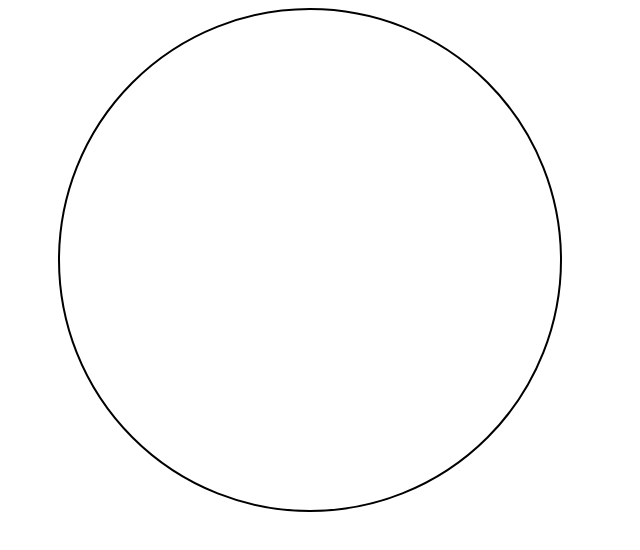
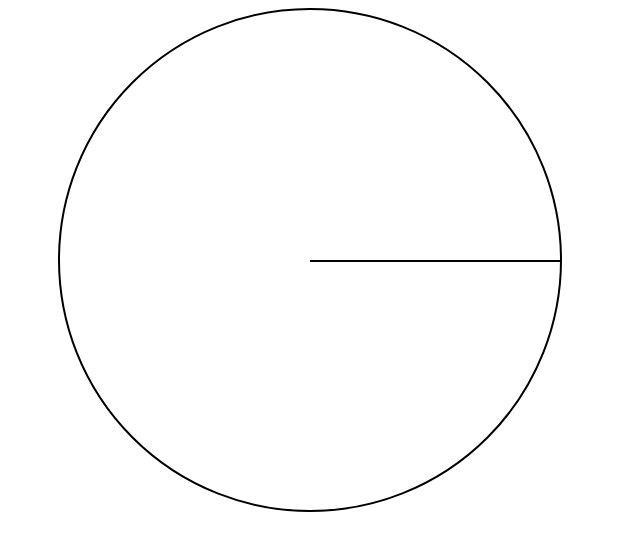
Before and after one commit to kclim1/animated-ferriswheel, a plain HTML site: page index.html in a window 1280 px wide. Shown: the whole page, without its empty margins (0-640 px from the left). Drawn offline with Linux system fonts and the light colour scheme.

Commit message:
added left and top to 50%

```diff
--- a/styles.css
+++ b/styles.css
@@ -12,4 +12,7 @@
     background-color:black;
     width:50%;
     height:2px;
+    position:absolute;
+    left:50%;
+    top:50%;
   }
```
